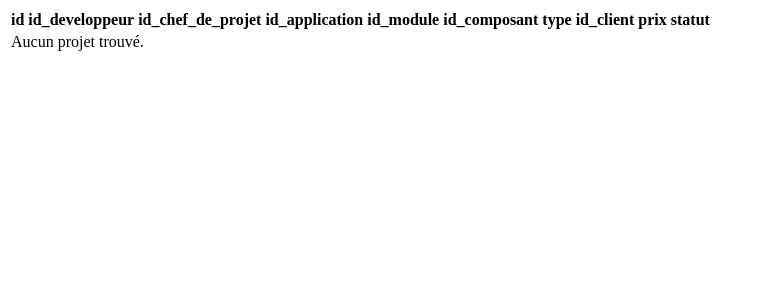
After one commit to Isaia91/Webappsaler, a PHP site: template app/modules/frontend/views/projet/index.phtml in a window 1280 px wide. The commit adds this page. Shown: the top 300 px of the page, without its empty margins (0-762 px from the left). Run offline with PHP 8.4, Linux system fonts and the light colour scheme; the template is opened without the code that fills it, so the values that code supplies are empty.

Commit message:
creation de view et controller pour projet

```diff
--- a/app/modules/frontend/views/developpeur/index.phtml
+++ b/app/modules/frontend/views/developpeur/index.phtml
@@ -7,6 +7,7 @@
         <th scope="col">indice-production</th>
         <th scope="col">id-collaborateur</th>
         <th scope="col">nom-prenom</th>
+        <th scope="col">Modifier</th>
     </tr>
     </thead>
     <?php if (!empty($developpeurs)) {
@@ -18,6 +19,7 @@
                 <td><?php echo $developpeur->indice_production; ?></td>
                 <td><?php echo $developpeur->id_collaborateur; ?></td>
                 <td><?php echo $developpeur->getcollaborateur()->getPrenomNom();?></td>
+                <td><button type="button" name="modifer" value="<?php echo $developpeur->id; ?>"class="btn btn-warning">Modifier</button></td>
 
             </tr>
         <?php }
--- a/app/modules/frontend/views/partials/index.phtml
+++ b/app/modules/frontend/views/partials/index.phtml
@@ -28,6 +28,9 @@
                 <li class="nav-item">
                     <a class="nav-link active" aria-current="page" href="equipe">Equipe</a>
                 </li>
+                <li class="nav-item">
+                    <a class="nav-link active" aria-current="page" href="projet">Projet</a>
+                </li>
             </ul>
             <form class="d-flex">
                 <input class="form-control me-2" type="search" placeholder="Search" aria-label="Search">
--- /dev/null
+++ b/app/modules/frontend/views/projet/index.phtml
@@ -0,0 +1,40 @@
+<?php $this->partial('partials/index'); ?>
+<table class="table">
+    <thead>
+    <tr>
+        <th scope="col">id</th>
+        <th scope="col">id_developpeur</th>
+        <th scope="col">id_chef_de_projet</th>
+        <th scope="col">id_application</th>
+        <th scope="col">id_module</th>
+        <th scope="col">id_composant</th>
+        <th scope="col">type</th>
+        <th scope="col">id_client</th>
+        <th scope="col">prix</th>
+        <th scope="col">statut</th>
+    </tr>
+    </thead>
+    <?php if (!empty($projets)) {
+        foreach ($projets as $projet) { ?>
+
+            <tr>
+                <td><?php echo $projet['id']; ?></td>
+                <td><?php echo $projet['id_developpeur']; ?></td>
+                <td><?php echo $projet['id_chef_de_projet']; ?></td>
+                <td><?php echo $projet['id_application']; ?></td>
+                <td><?php echo $projet['id_module']; ?></td>
+                <td><?php echo $projet['id_composant']; ?></td>
+                <td><?php echo $projet['type']; ?></td>
+                <td><?php echo $projet['id_client']; ?></td>
+                <td><?php echo $projet['prix']; ?></td>
+                <td><?php echo $projet['statut']; ?></td>
+
+
+            </tr>
+        <?php }
+    } else { ?>
+        <tr>
+            <td colspan="3">Aucun projet trouvé.</td>
+        </tr>
+    <?php } ?>
+</table>
```
Also changed, not shown: app/modules/frontend/controllers/ProjetController.php (added, +33 -0 lines).
